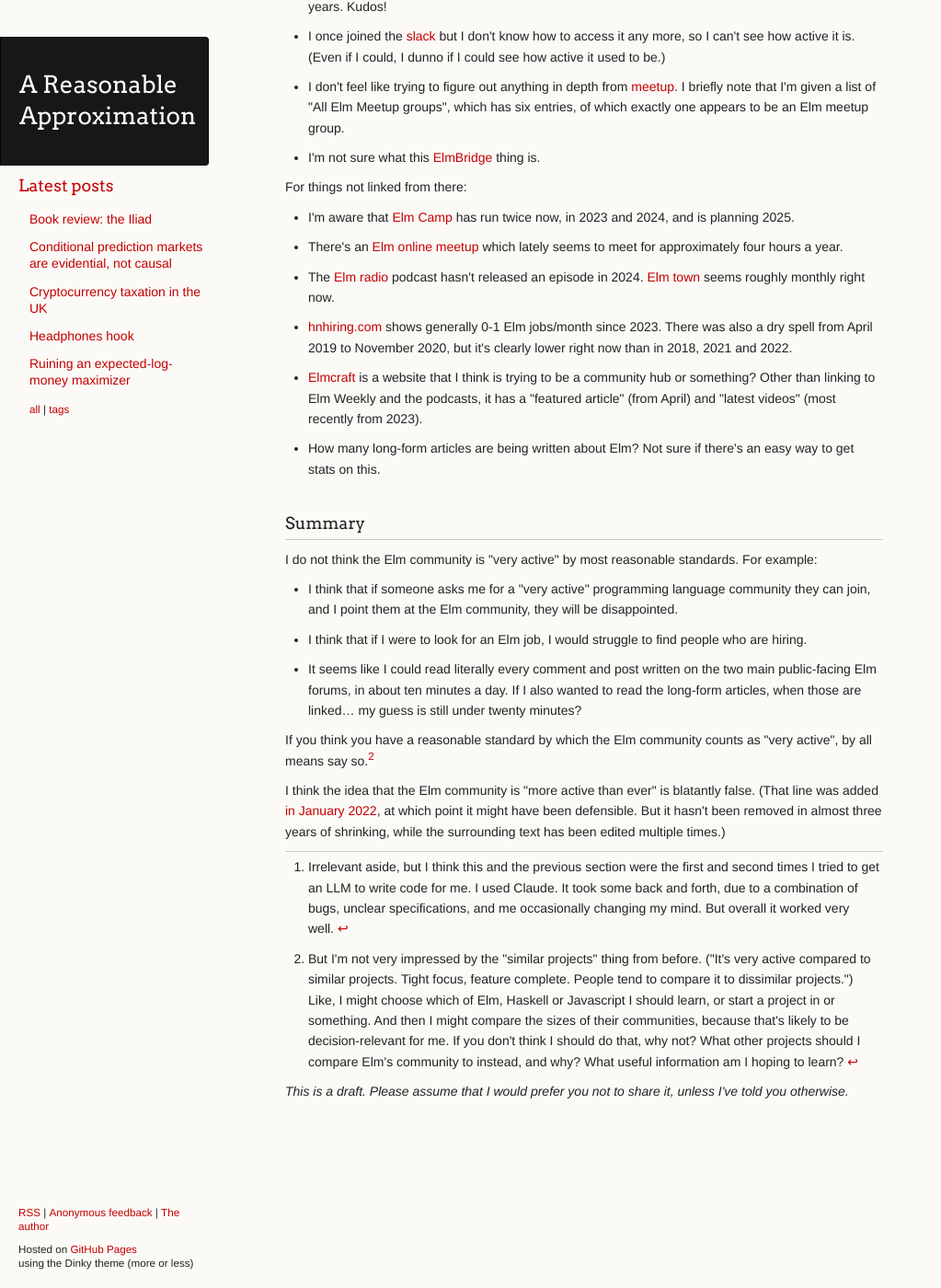
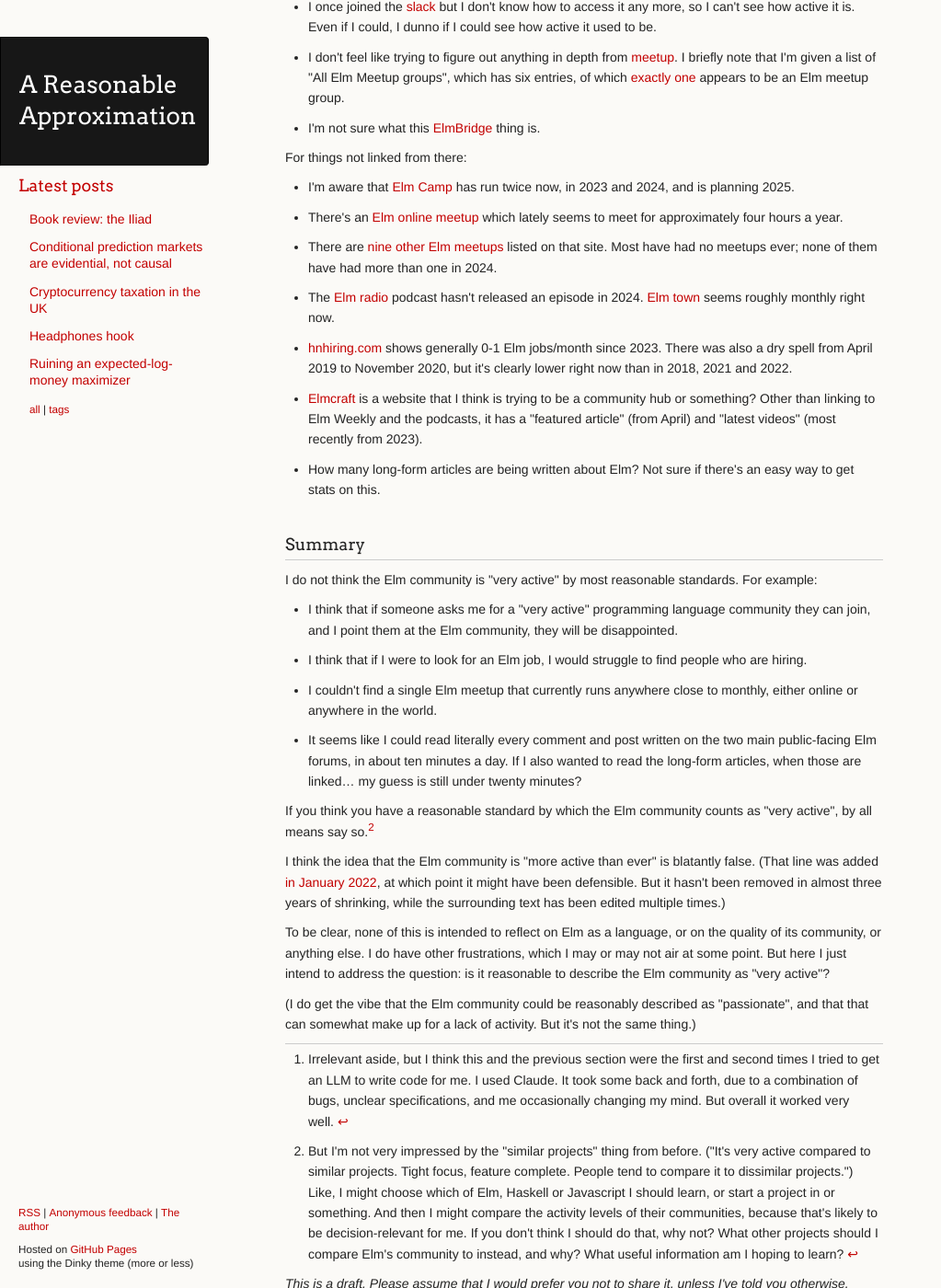
Before and after one commit to ChickenProp/chickenprop.github.com, a Jekyll site: the page built from drafts/elm-community-not-very-active.md, in a window 1280 px wide and 1400 px high, scrolled down 2471 px. Shown: the whole window at 92% size, without its empty margins (0-1023 px from the left). Built offline with Jekyll 4.4.1, drawn with Linux system fonts in a browser that asks for light colours; nearby versions of some CDN libraries; some of the changed text lies outside the part shown.

Commit message:
Editing.

```diff
--- a/drafts/elm-community-not-very-active.md
+++ b/drafts/elm-community-not-very-active.md
@@ -7,7 +7,7 @@
 
 * [Elmcraft says](https://elmcraft.org/lore/elm-core-development) "The
 Elm community is very active."
-* [iselmdead.info says](https://iselmdead.info/) "the community is more active than ever." (I guess that's compatible with "but still not very active", but, well, subtext.)
+* ["Is Elm dead?" says](https://iselmdead.info/) "the community is more active than ever." (I guess that's compatible with "but still not very active", but, well, subtext.)
 * [Some /r/elm commenter says](https://www.reddit.com/r/elm/comments/1g27p6a/where_is_the_elmcompiler_being_developed/lrm1pgq/) "The community is very active and productive." (They later clarify: "It's very active compared to similar projects. Tight focus, feature complete. People tend to compare it to dissimilar projects.")
 
 Is this true? Let's get some statistics, including historical ones, and see what comes up.
@@ -82,14 +80,15 @@
 
 * The [twitter](https://twitter.com/elmlang) has had two posts in 2024, both in May.
 * [Elm weekly](https://www.elmweekly.nl/), from a quick glance, seems to have had more-or-less weekly posts going back many years. Kudos!
-* I once joined the [slack](https://elm-lang.org/community/slack) but I don't know how to access it any more, so I can't see how active it is. (Even if I could, I dunno if I could see how active it used to be.)
-* I don't feel like trying to figure out anything in depth from [meetup](https://www.meetup.com/topics/elm-programming/all/). I briefly note that I'm given a list of "All Elm Meetup groups", which has six entries, of which exactly one appears to be an Elm meetup group.
+* I once joined the [slack](https://elm-lang.org/community/slack) but I don't know how to access it any more, so I can't see how active it is. Even if I could, I dunno if I could see how active it used to be.
+* I don't feel like trying to figure out anything in depth from [meetup](https://www.meetup.com/topics/elm-programming/all/). I briefly note that I'm given a list of "All Elm Meetup groups", which has six entries, of which [exactly one](https://www.meetup.com/elm-gothenburg/) appears to be an Elm meetup group.
 * I'm not sure what this [ElmBridge](https://github.com/elmbridge) thing is.
 
 For things not linked from there:
 
 * I'm aware that [Elm Camp](https://elm.camp/elm-camp-archive) has run twice now, in 2023 and 2024, and is planning 2025.
 * There's an [Elm online meetup](https://meetdown.app/group/10561/Elm-Online-Meetup) which lately seems to meet for approximately four hours a year.
+* There are [nine other Elm meetups](https://meetdown.app/search/elm) listed on that site. Most have had no meetups ever; none of them have had more than one in 2024.
 * The [Elm radio](https://elm-radio.com/) podcast hasn't released an episode in 2024. [Elm town](https://elm.town/) seems roughly monthly right now.
 * [hnhiring.com](https://hnhiring.com/trends?technologies=elm) shows generally 0-1 Elm jobs/month since 2023. There was also a dry spell from April 2019 to November 2020, but it's clearly lower right now than in 2018, 2021 and 2022.
 * [Elmcraft](https://elmcraft.org/) is a website that I think is trying to be a community hub or something? Other than linking to Elm Weekly and the podcasts, it has a "featured article" (from April) and "latest videos" (most recently from 2023).
@@ -101,10 +100,15 @@
 
 * I think that if someone asks me for a "very active" programming language community they can join, and I point them at the Elm community, they will be disappointed.
 * I think that if I were to look for an Elm job, I would struggle to find people who are hiring.
+* I couldn't find a single Elm meetup that currently runs anywhere close to monthly, either online or anywhere in the world.
 * It seems like I could read literally every comment and post written on the two main public-facing Elm forums, in about ten minutes a day. If I also wanted to read the long-form articles, when those are linked... my guess is still under twenty minutes?
 
 If you think you have a reasonable standard by which the Elm community counts as "very active", by all means say so.[^similar]
 
-[^similar]: But I'm not very impressed by the "similar projects" thing from before. ("It's very active compared to similar projects. Tight focus, feature complete. People tend to compare it to dissimilar projects.") Like, I might choose which of Elm, Haskell or Javascript I should learn, or start a project in or something. And then I might compare the sizes of their communities, because that's likely to be decision-relevant for me. If you don't think I should do that, why not? What other projects should I compare Elm's community to instead, and why? What useful information am I hoping to learn?
+[^similar]: But I'm not very impressed by the "similar projects" thing from before. ("It's very active compared to similar projects. Tight focus, feature complete. People tend to compare it to dissimilar projects.") Like, I might choose which of Elm, Haskell or Javascript I should learn, or start a project in or something. And then I might compare the activity levels of their communities, because that's likely to be decision-relevant for me. If you don't think I should do that, why not? What other projects should I compare Elm's community to instead, and why? What useful information am I hoping to learn?
 
 I think the idea that the Elm community is "more active than ever" is blatantly false. (That line was added [in January 2022](https://github.com/sylbru/is-elm-dead/commit/4d23790b00f6b2ec86caaaeb3895f92d4168d4d2), at which point it might have been defensible. But it hasn't been removed in almost three years of shrinking, while the surrounding text has been edited multiple times.)
+
+To be clear, none of this is intended to reflect on Elm as a language, or on the quality of its community, or anything else. I do have other frustrations, which I may or may not air at some point. But here I just intend to address the question: is it reasonable to describe the Elm community as "very active"?
+
+(I do get the vibe that the Elm community could be reasonably described as "passionate", and that that can somewhat make up for a lack of activity. But it's not the same thing.)
```
Also changed, not shown: other parts of drafts/elm-community-not-very-active.md (+0 -2 lines).
